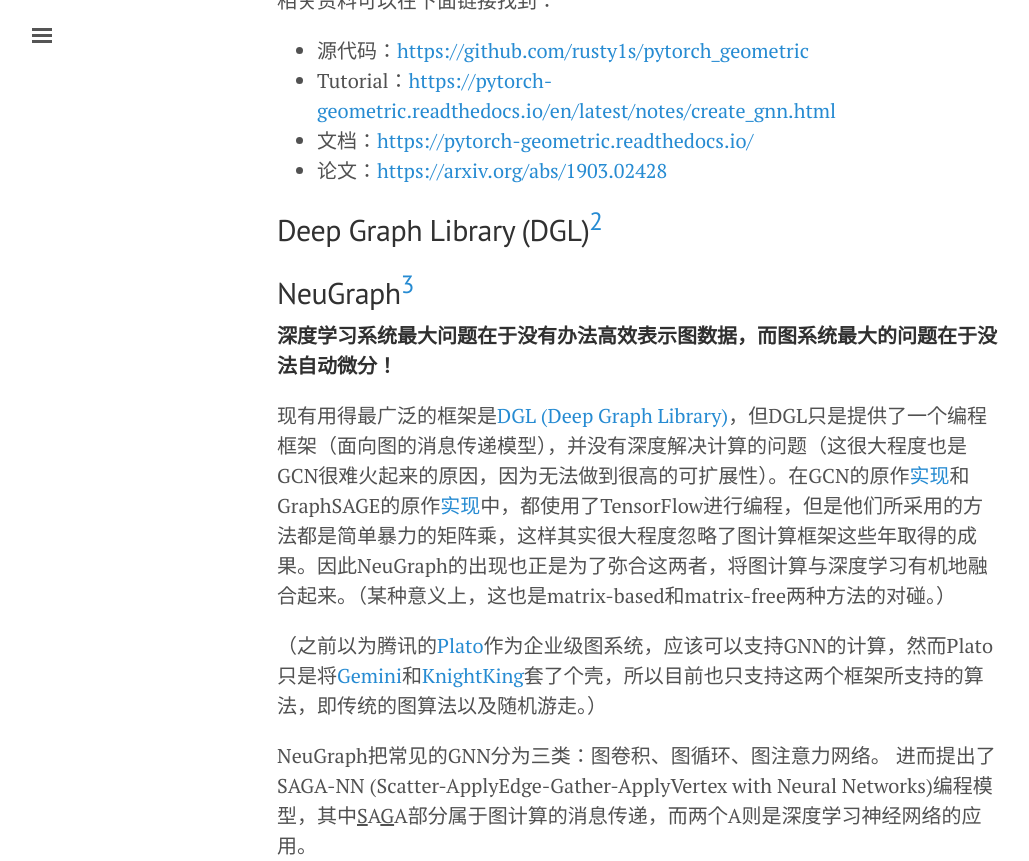
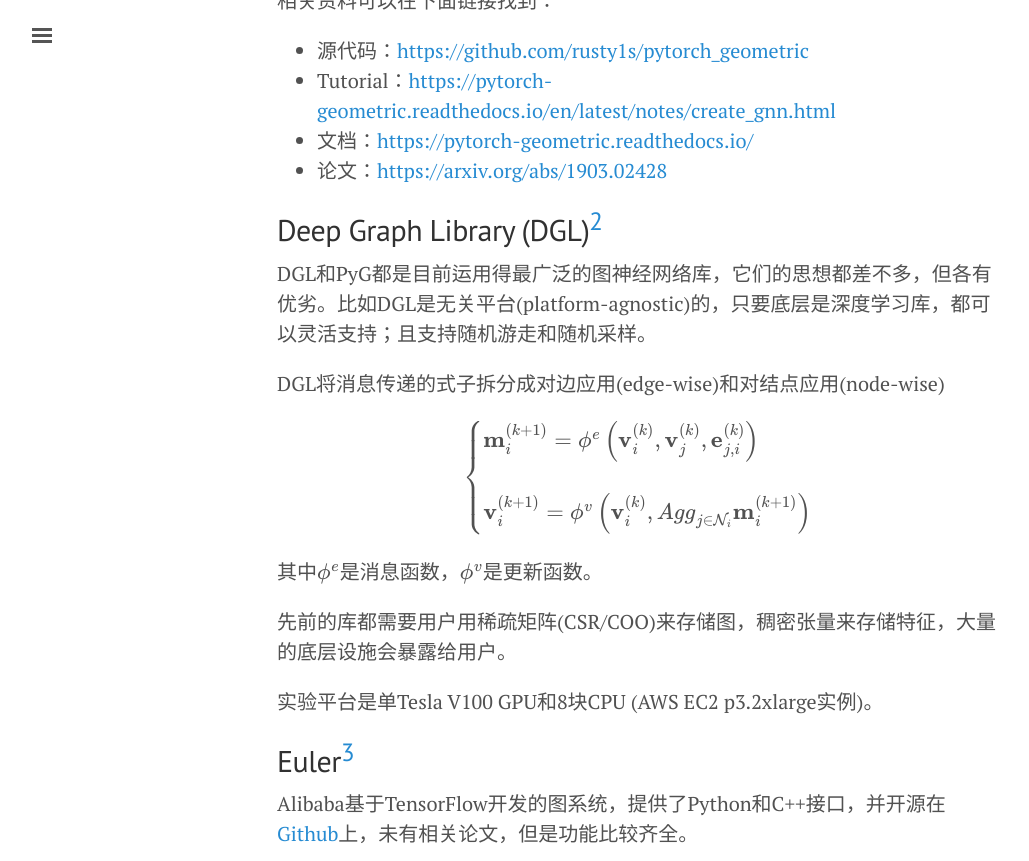
Before and after one commit to Ewenwan/chhzh123.github.io, a Jekyll site: the page built from _posts/2020-03-04-gnn-frameworks.md, in a window 1280 px wide and 1400 px high, scrolled down 2894 px. Shown: the top 861 px of the window, without its empty margins (3-1032 px from the left). Built offline with Jekyll 4.4.1, drawn with Linux system fonts in a browser that asks for light colours; nearby versions of some CDN libraries; formulas are drawn with MathJax 3; comment, search, counter and statistics services are not loaded; some of the changed text lies outside the part shown; grey boxes are pictures that could not be loaded.

Commit message:
[blog] Update grl - gnn frameworks (Euler & DGL)

```diff
--- a/_posts/2020-03-04-gnn-frameworks.md
+++ b/_posts/2020-03-04-gnn-frameworks.md
@@ -4,7 +4,7 @@
 tags: [dl,graph]
 ---
 
-这是**图表示学习(representation learning)的第三部分——图神经网络框架**，主要涉及PyG [ICLR workshop'19]、DGL [ICLR'19]、NeuGraph [ATC'19]和AliGraph [VLDB'19]四篇论文。
+这是**图表示学习(representation learning)的第三部分——图神经网络框架**，主要涉及PyG [ICLR workshop'19]、DGL [ICLR'19]、Euler、NeuGraph [ATC'19]和AliGraph [VLDB'19]五个框架。
 
 <!--more-->
 
@@ -94,11 +94,27 @@
 
 
 ## Deep Graph Library (DGL)[^2]
+DGL和PyG都是目前运用得最广泛的图神经网络库，它们的思想都差不多，但各有优劣。比如DGL是无关平台(platform-agnostic)的，只要底层是深度学习库，都可以灵活支持；且支持随机游走和随机采样。
+
+DGL将消息传递的式子拆分成对边应用(edge-wise)和对结点应用(node-wise)
+
+$$\begin{cases}
+\mathbf{m}_i^{(k+1)} = \phi^e\left(\mathbf{v}_i^{(k)},\mathbf{v}_j^{(k)},\mathbf{e}_{j,i}^{(k)}\right)\\\\
+\mathbf{v}_i^{(k+1)} = \phi^v\left(\mathbf{v}_i^{(k)},\mathop{Agg}_{j\in\mathcal{N}_i}\mathbf{m}_i^{(k+1)}\right)
+\end{cases}$$
+
+其中$\phi^e$是消息函数，$\phi^v$是更新函数。
+
+先前的库都需要用户用稀疏矩阵(CSR/COO)来存储图，稠密张量来存储特征，大量的底层设施会暴露给用户。
+
+实验平台是单Tesla V100 GPU和8块CPU (AWS EC2 p3.2xlarge实例)。
 
 
+## Euler[^3]
+Alibaba基于TensorFlow开发的图系统，提供了Python和C++接口，并开源在[Github](https://github.com/alibaba/euler)上，未有相关论文，但是功能比较齐全。
 
 
-## NeuGraph[^3]
+## NeuGraph[^4]
 **深度学习系统最大问题在于没有办法高效表示图数据，而图系统最大的问题在于没法自动微分！**
 
 现有用得最广泛的框架是[DGL (Deep Graph Library)](https://github.com/dmlc/dgl)，但DGL只是提供了一个编程框架（面向图的消息传递模型），并没有深度解决计算的问题（这很大程度也是GCN很难火起来的原因，因为无法做到很高的可扩展性）。在GCN的原作[实现](https://github.com/tkipf/gcn)和GraphSAGE的原作[实现](https://github.com/williamleif/GraphSAGE)中，都使用了TensorFlow进行编程，但是他们所采用的方法都是简单暴力的矩阵乘，这样其实很大程度忽略了图计算框架这些年取得的成果。因此NeuGraph的出现也正是为了弥合这两者，将图计算与深度学习有机地融合起来。（某种意义上，这也是matrix-based和matrix-free两种方法的对碰。）
@@ -158,8 +174,10 @@
 ### Conclusions
 这篇文章有种虎头蛇尾的感觉，实验部分连实验平台都没有提，也没有提AliGraph是怎么实现的（当时去参加CNCC'19印象中是他们直接在TensorFlow上搭建），更多是像在推销自家提出来的几种GNN有多强。说实话没有太多系统层面的优化，都是直接套用别人的东西，然后融合为几个层就结束了，更没有考虑层与层之间的交互。也许本文当成综述性的文章更为合适，不过它也确实提到了现在这些互联网大厂在关心什么问题，以及他们的解决思路。
 
+
 ## Reference
 [^1]: Matthias Fey, Jan E. Lenssen (Dortmund), *Fast Graph Representation Learning with PyTorch Geometric*, ICLR workshop on Representation Learning on Graphs and Manifolds, 2019
 [^2]: Minjie Wang (NYU), Lingfan Yu, Da Zheng, Quan Gan, Yu Gai, Zihao Ye, Mufei Li, Jinjing Zhou, Qi Huang, Chao Ma, Ziyue Huang, Qipeng Guo, Hao Zhang, Haibin Lin, Junbo Zhao, Jinyang Li, Alexander Smola, Zheng Zhang, *Deep Graph Library: Towards Efficient and Scalable Deep Learning on Graphs*, ICLR, 2019
-[^3]: Lingxiao Ma, Zhi Yang, Youshan Miao, Jilong Xue, Ming Wu, Lidong Zhou (MSRA), Yafei Dai (PKU), *NeuGraph: Parallel Deep Neural Network Computation on Large Graphs*, ATC, 2019
-[^4]: Rong Zhu, Kun Zhao, Hongxia Yang, Wei Lin, Chang Zhou, Baole Ai, Yong Li, Jingren Zhou (Alibaba), *AliGraph: A Comprehensive Graph Neural Network Platform*, VLDB, 2019
+[^3]: Alibaba, Euler, <https://github.com/alibaba/euler>
+[^4]: Lingxiao Ma, Zhi Yang, Youshan Miao, Jilong Xue, Ming Wu, Lidong Zhou (MSRA), Yafei Dai (PKU), *NeuGraph: Parallel Deep Neural Network Computation on Large Graphs*, ATC, 2019
+[^5]: Rong Zhu, Kun Zhao, Hongxia Yang, Wei Lin, Chang Zhou, Baole Ai, Yong Li, Jingren Zhou (Alibaba), *AliGraph: A Comprehensive Graph Neural Network Platform*, VLDB, 2019
```
Also changed, not shown: other parts of _posts/2020-03-04-gnn-frameworks.md (+1 -1 lines).
